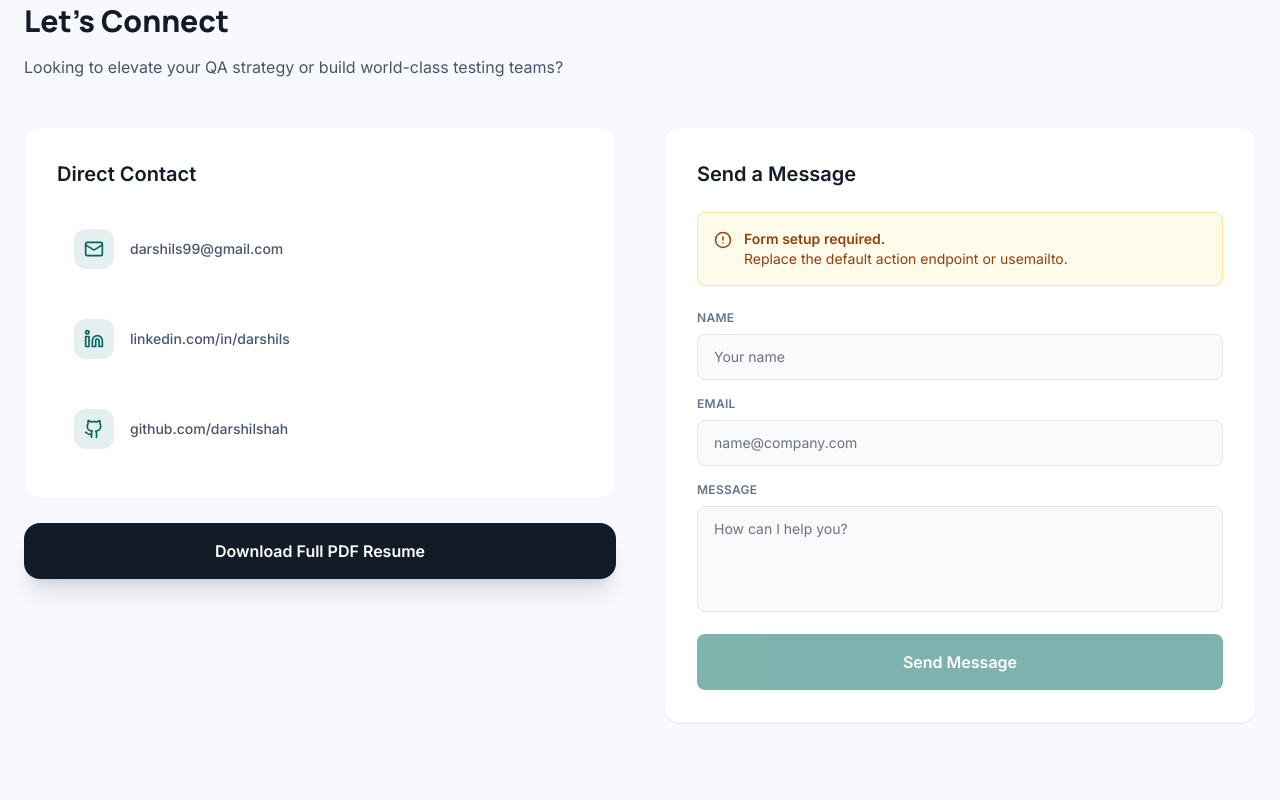
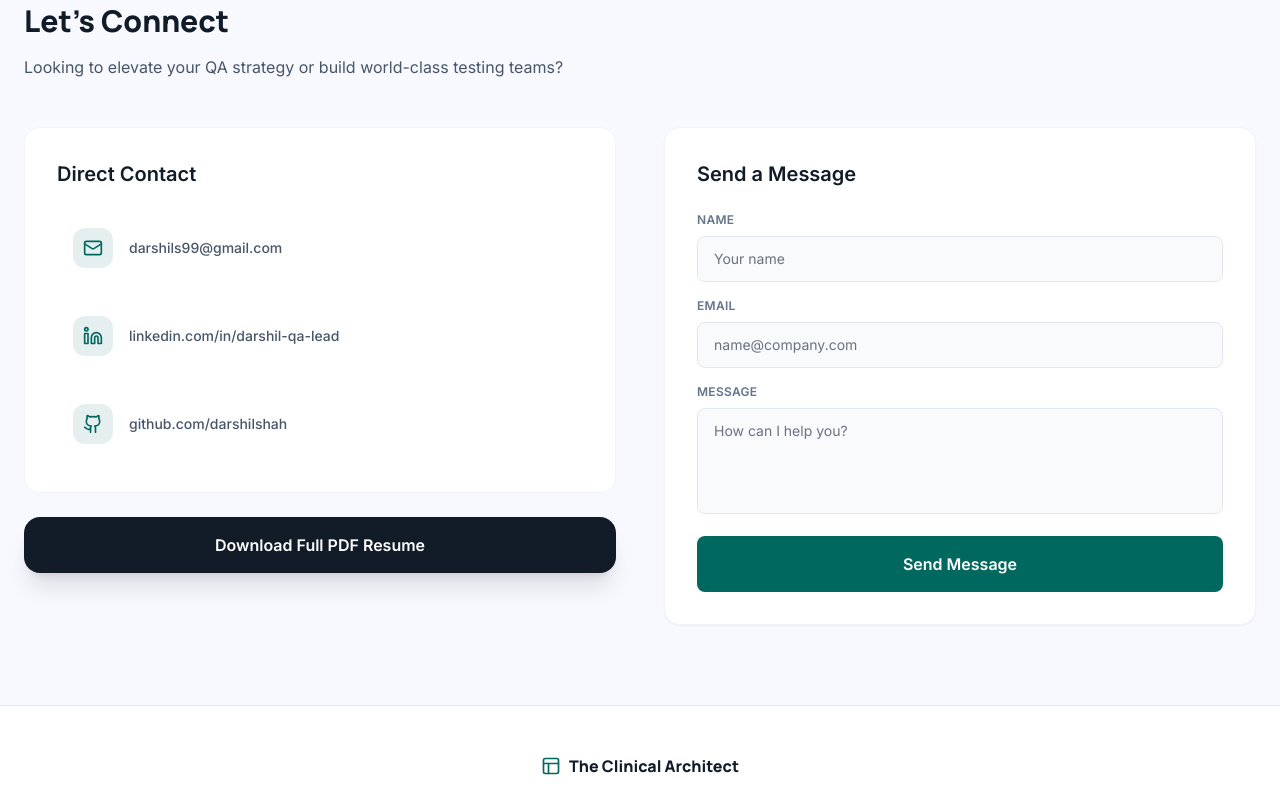
Before and after one commit to darshil0/darshil-portfolio-2026, a React (Vite) app: page / in a window 1280 px wide. Shown: the part 6840-7640 px from the top of the page. Built offline with nearby package versions, Linux system fonts and the light colour scheme.

Commit message:
Update Contact.jsx

```diff
--- a/src/components/Sections/Contact.jsx
+++ b/src/components/Sections/Contact.jsx
@@ -1,90 +1,62 @@
 import React, { useState } from 'react';
-import { Mail, Github, Linkedin, AlertCircle } from 'lucide-react';
+import { Mail, Github, Linkedin } from 'lucide-react';
 import { contactEmail } from '../../constants/data.js';
 
 export default function Contact() {
   const [formStatus, setFormStatus] = useState(null);
-  const isFormSetupRequired = true; // For demonstration purposes
-
   const handleSubmit = async (e) => {
     e.preventDefault();
     setFormStatus('sending');
-    setTimeout(() => {
-      setFormStatus('success');
-      e.target.reset();
-    }, 1000);
+    setTimeout(() => { setFormStatus('success'); e.target.reset(); }, 1000);
   };
-
   return (
     <section id="contact-section" className="py-20 bg-[#f8f9ff] dark:bg-slate-900 min-h-[600px]">
       <div className="max-w-7xl mx-auto px-6">
         <h2 className="text-3xl font-extrabold font-headline mb-4">Let's Connect</h2>
         <p className="text-slate-600 dark:text-slate-300 mb-12">Looking to elevate your QA strategy or build world-class testing teams?</p>
-
         <div className="grid md:grid-cols-2 gap-12">
           <div className="space-y-6">
             <div className="bg-white dark:bg-slate-800 p-8 rounded-2xl border border-slate-100 dark:border-slate-700">
               <h3 className="text-xl font-bold mb-6">Direct Contact</h3>
               <div className="space-y-4">
-                <a href={`mailto:${contactEmail}`} className="flex items-center gap-4 text-slate-600 dark:text-slate-300 hover:text-[#00685f] dark:hover:text-[#6bd8cb] p-4 rounded-xl hover:bg-slate-50 dark:hover:bg-slate-700/50 transition-colors border border-transparent hover:border-slate-100 dark:hover:border-slate-700">
-                  <div className="w-10 h-10 rounded-full bg-[#00685f]/10 text-[#00685f] dark:text-[#6bd8cb] flex items-center justify-center"><Mail size={20} /></div>
+                <a href={`mailto:${contactEmail}`} className="flex items-center gap-4 text-slate-600 dark:text-slate-300 hover:text-[#00685f] p-4 rounded-xl hover:bg-slate-50 dark:hover:bg-slate-700/50 transition-colors">
+                  <div className="w-10 h-10 rounded-full bg-[#00685f]/10 text-[#00685f] flex items-center justify-center"><Mail size={20} /></div>
                   <span className="font-medium text-sm">{contactEmail}</span>
                 </a>
-                <a href="https://linkedin.com/in/darshils" target="_blank" rel="noreferrer" className="flex items-center gap-4 text-slate-600 dark:text-slate-300 hover:text-[#00685f] dark:hover:text-[#6bd8cb] p-4 rounded-xl hover:bg-slate-50 dark:hover:bg-slate-700/50 transition-colors border border-transparent hover:border-slate-100 dark:hover:border-slate-700">
-                  <div className="w-10 h-10 rounded-full bg-[#00685f]/10 text-[#00685f] dark:text-[#6bd8cb] flex items-center justify-center"><Linkedin size={20} /></div>
-                  <span className="font-medium text-sm">linkedin.com/in/darshils</span>
+                <a href="https://www.linkedin.com/in/darshil-qa-lead/" target="_blank" rel="noreferrer" className="flex items-center gap-4 text-slate-600 dark:text-slate-300 hover:text-[#00685f] p-4 rounded-xl hover:bg-slate-50 dark:hover:bg-slate-700/50 transition-colors">
+                  <div className="w-10 h-10 rounded-full bg-[#00685f]/10 text-[#00685f] flex items-center justify-center"><Linkedin size={20} /></div>
+                  <span className="font-medium text-sm">linkedin.com/in/darshil-qa-lead</span>
                 </a>
-                <a href="https://github.com/darshilshah" target="_blank" rel="noreferrer" className="flex items-center gap-4 text-slate-600 dark:text-slate-300 hover:text-[#00685f] dark:hover:text-[#6bd8cb] p-4 rounded-xl hover:bg-slate-50 dark:hover:bg-slate-700/50 transition-colors border border-transparent hover:border-slate-100 dark:hover:border-slate-700">
-                  <div className="w-10 h-10 rounded-full bg-[#00685f]/10 text-[#00685f] dark:text-[#6bd8cb] flex items-center justify-center"><Github size={20} /></div>
+                <a href="https://github.com/darshilshah" target="_blank" rel="noreferrer" className="flex items-center gap-4 text-slate-600 dark:text-slate-300 hover:text-[#00685f] p-4 rounded-xl hover:bg-slate-50 dark:hover:bg-slate-700/50 transition-colors">
+                  <div className="w-10 h-10 rounded-full bg-[#00685f]/10 text-[#00685f] flex items-center justify-center"><Github size={20} /></div>
                   <span className="font-medium text-sm">github.com/darshilshah</span>
                 </a>
               </div>
             </div>
-
             <a href="/Darshil_Shah_QA_Engineering_Portfolio.pdf" download className="block w-full text-center bg-[#121c28] dark:bg-white text-white dark:text-[#121c28] py-4 rounded-2xl font-bold hover:bg-[#00685f] transition-colors shadow-xl">
               Download Full PDF Resume
             </a>
           </div>
-
           <div className="bg-white dark:bg-slate-800 p-8 rounded-2xl border border-slate-100 dark:border-slate-700 shadow-sm">
             <h3 className="text-xl font-bold mb-6">Send a Message</h3>
-
-            {isFormSetupRequired && (
-              <div className="mb-6 p-4 bg-amber-50 dark:bg-amber-900/20 border border-amber-200 dark:border-amber-700 rounded-xl flex gap-3 text-amber-800 dark:text-amber-300">
-                <AlertCircle className="shrink-0 mt-0.5" size={18} />
-                <div className="text-sm">
-                  <strong>Form setup required.</strong><br/>
-                  Replace the default action endpoint or usemailto.
-                </div>
-              </div>
-            )}
-
             <form onSubmit={handleSubmit} className="space-y-4">
               <div>
                 <label htmlFor="contact-name" className="block text-xs font-bold text-slate-500 mb-2 uppercase tracking-wide">Name</label>
-                <input type="text" id="contact-name" required className="w-full px-4 py-3 bg-slate-50 dark:bg-slate-900 border border-slate-200 dark:border-slate-700 rounded-xl focus:ring-2 focus:ring-[#00685f] focus:border-transparent outline-none transition-all text-sm" placeholder="Your name" />
+                <input type="text" id="contact-name" required className="w-full px-4 py-3 bg-slate-50 dark:bg-slate-900 border border-slate-200 dark:border-slate-700 rounded-xl focus:ring-2 focus:ring-[#00685f] outline-none text-sm" placeholder="Your name" />
               </div>
               <div>
                 <label htmlFor="contact-email" className="block text-xs font-bold text-slate-500 mb-2 uppercase tracking-wide">Email</label>
-                <input type="email" id="contact-email" required className="w-full px-4 py-3 bg-slate-50 dark:bg-slate-900 border border-slate-200 dark:border-slate-700 rounded-xl focus:ring-2 focus:ring-[#00685f] focus:border-transparent outline-none transition-all text-sm" placeholder="name@company.com" />
+                <input type="email" id="contact-email" required className="w-full px-4 py-3 bg-slate-50 dark:bg-slate-900 border border-slate-200 dark:border-slate-700 rounded-xl focus:ring-2 focus:ring-[#00685f] outline-none text-sm" placeholder="name@company.com" />
               </div>
               <div>
                 <label htmlFor="contact-message" className="block text-xs font-bold text-slate-500 mb-2 uppercase tracking-wide">Message</label>
-                <textarea id="contact-message" required rows="4" className="w-full px-4 py-3 bg-slate-50 dark:bg-slate-900 border border-slate-200 dark:border-slate-700 rounded-xl focus:ring-2 focus:ring-[#00685f] focus:border-transparent outline-none transition-all text-sm resize-none" placeholder="How can I help you?"></textarea>
+                <textarea id="contact-message" required rows="4" className="w-full px-4 py-3 bg-slate-50 dark:bg-slate-900 border border-slate-200 dark:border-slate-700 rounded-xl focus:ring-2 focus:ring-[#00685f] outline-none text-sm resize-none" placeholder="How can I help you?"></textarea>
               </div>
-
-              <button
-                type="submit"
-                disabled={isFormSetupRequired}
-                className="w-full bg-[#00685f] text-white py-4 rounded-xl font-bold hover:bg-[#00514a] transition-colors disabled:opacity-50 disabled:cursor-not-allowed"
-              >
+              <button type="submit" className="w-full bg-[#00685f] text-white py-4 rounded-xl font-bold hover:bg-[#00514a] transition-colors">
                 {formStatus === 'sending' ? 'Sending...' : 'Send Message'}
               </button>
-
               {formStatus === 'success' && (
-                <div className="p-4 bg-[#82f5c1]/20 border border-[#006c4a]/20 text-[#006c4a] dark:text-[#82f5c1] rounded-xl text-center text-sm font-bold animate-in fade-in">
-                  ✓ Message sent successfully! I'll be in touch soon.
-                </div>
+                <div className="p-4 bg-green-50 border border-green-200 text-green-700 rounded-xl text-center text-sm font-bold">✓ Message sent! I'll be in touch soon.</div>
               )}
             </form>
           </div>
```
